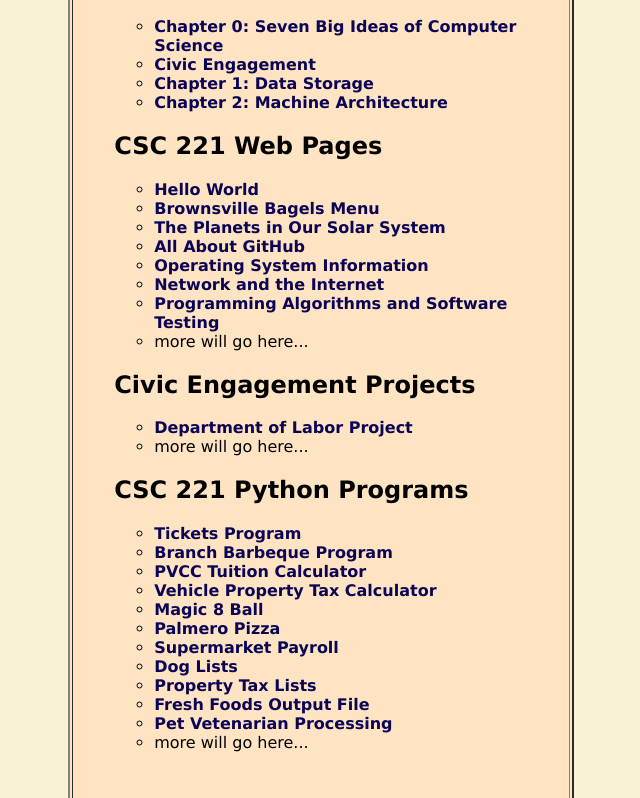
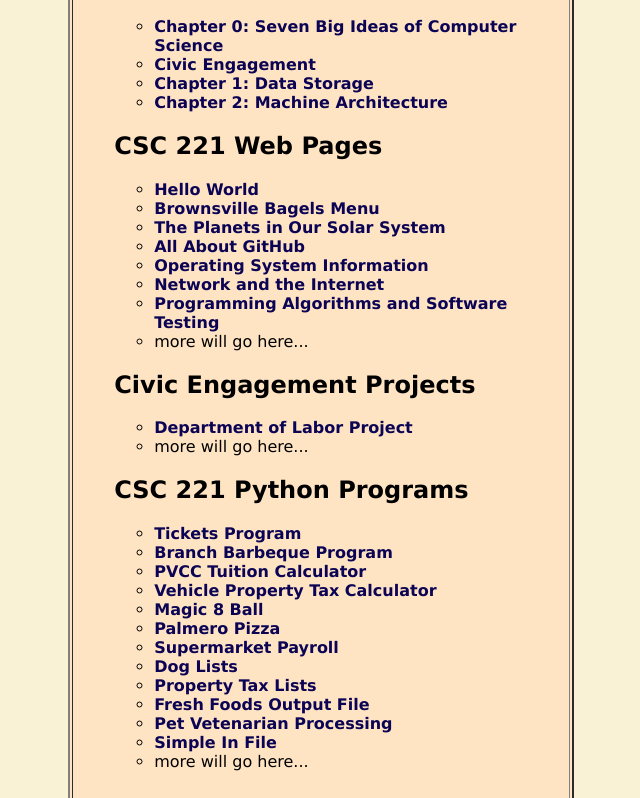
Before and after one commit to elijahallen-straton-pvcc/elijahallen-straton-pvcc.github.io, a plain HTML site: page index.html in a window 1280 px wide. Shown: the part 151-949 px from the top of the page, without its empty margins (319-959 px from the left). Drawn offline with Linux system fonts and the light colour scheme.

Commit message:
Update index.html

```diff
--- a/index.html
+++ b/index.html
@@ -71,6 +71,7 @@
     <li><a href = "proptaxlists.py"> Property Tax Lists </a></li>
     <li><a href = "ffout.py"> Fresh Foods Output File </a></li>
     <li><a href = "petvet.py"> Pet Vetenarian Processing </a></li>
+    <li><a href = "custreport.py"> Simple In File </a></li>
     <li> more will go here... </li>
 </ul>
 
```
